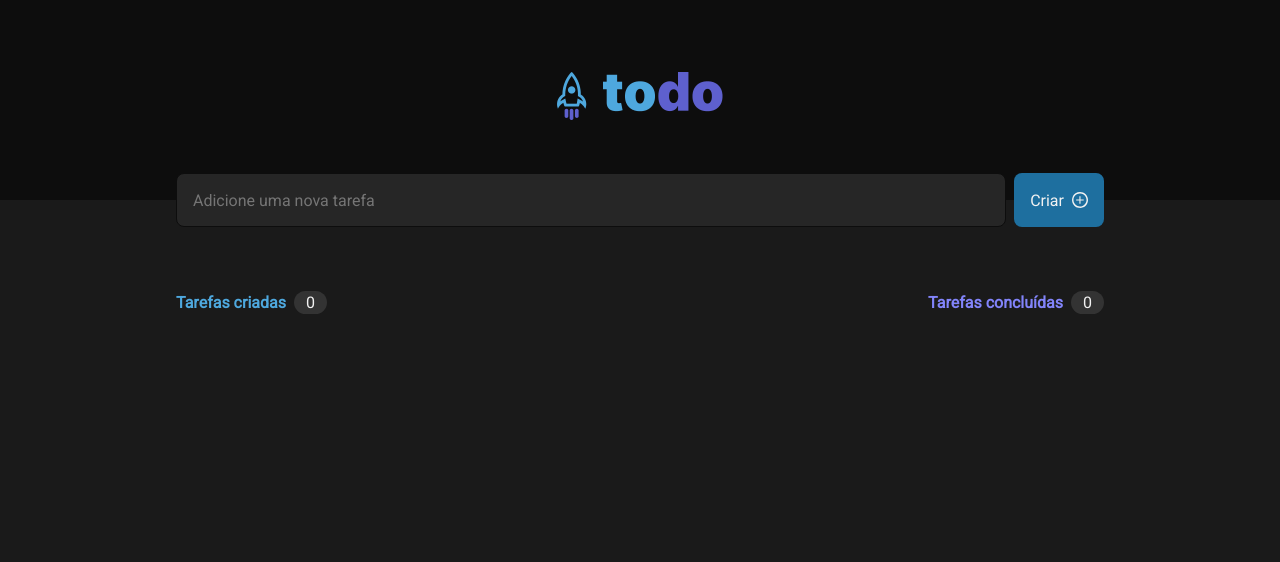
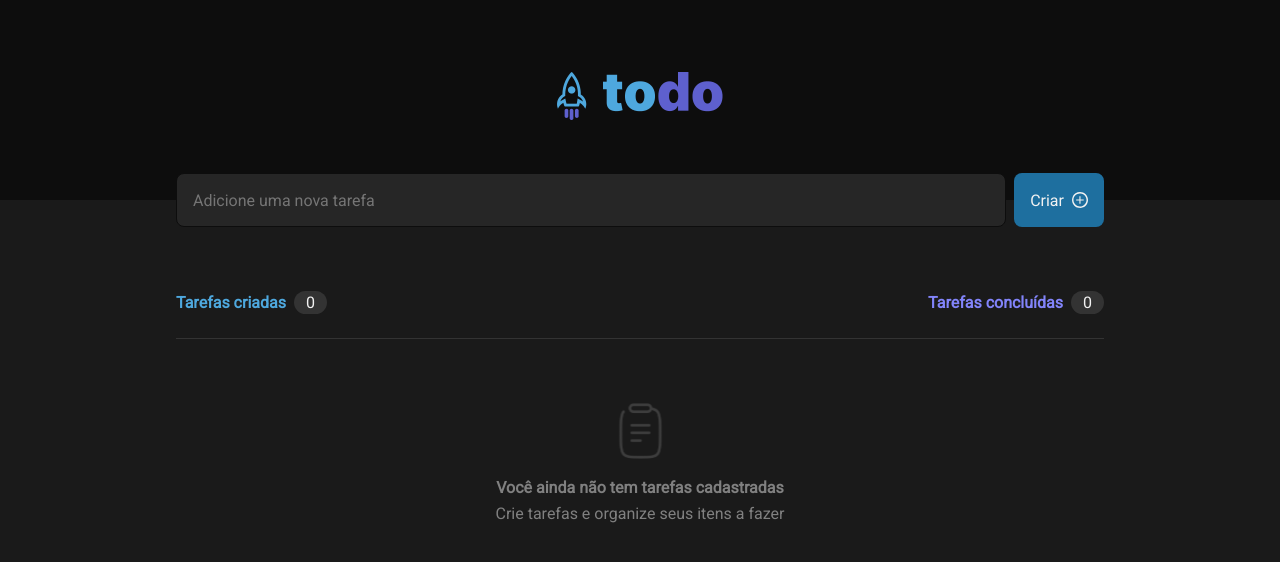
Before and after one commit to gabriel1g/todo-list, a React (Vite) app in the folder web/: page / in a window 1280 px wide. Shown: the top 562 px of the page. Built offline with nearby package versions, Linux system fonts and the light colour scheme.

Commit message:
componente de visualizar tarefas

```diff
--- /dev/null
+++ b/web/src/components/TaskCard/index.tsx
@@ -0,0 +1,26 @@
+import Check from '../../assets/svg/check.svg';
+import Trash from '../../assets/svg/trash.svg';
+import Uncheck from '../../assets/svg/uncheck.svg';
+import { TaskDTO } from '../../dtos/TaskDTO';
+import styles from './styles.module.css';
+
+type Props = {
+  onMarkTaskAsFinished: () => void;
+  onRemoveTask: () => void;
+};
+
+export function TaskCard({ taskDescription, finishedTask, onMarkTaskAsFinished, onRemoveTask }: Props & TaskDTO) {
+  return (
+    <div className={`${styles.task_card_box} ${finishedTask && styles.finished}`}>
+      <button className={styles.finished_task_button} onClick={onMarkTaskAsFinished}>
+        <img src={finishedTask ? Check : Uncheck} />
+      </button>
+
+      <p className={`${styles.task_description} ${finishedTask && styles.finished}`}>{taskDescription}</p>
+
+      <button className={styles.trash_button} onClick={onRemoveTask}>
+        <img src={Trash} />
+      </button>
+    </div>
+  );
+}
--- /dev/null
+++ b/web/src/components/TaskCard/styles.module.css
@@ -0,0 +1,40 @@
+.task_card_box {
+  padding: 1rem;
+  border: 1px solid var(--gray-400);
+  border-radius: 8px;
+  margin-bottom: 0.75rem;
+  background-color: var(--gray-500);
+  display: flex;
+  align-items: flex-start;
+  gap: 0.5rem;
+}
+
+.task_card_box.finished {
+  border-color: var(--gray-500);
+}
+
+.task_card_box .finished_task_button {
+  border: none;
+  background-color: transparent;
+  line-height: 0;
+}
+
+.task_card_box .task_description {
+  flex-grow: 1;
+}
+
+.task_description.finished {
+  color: var(--gray-300);
+  text-decoration: line-through;
+}
+
+.task_card_box .trash_button {
+  border: none;
+  margin: -0.5rem -0.5rem 0 0;
+  background-color: transparent;
+  line-height: 0;
+}
+
+.trash_button img {
+  height: 40px;
+}
--- a/web/src/global.css
+++ b/web/src/global.css
@@ -33,7 +33,3 @@ button {
   font-size: 1rem;
   font-weight: normal;
 }
-
-#root {
-  height: 100vh;
-}
--- a/web/src/screens/Home/index.tsx
+++ b/web/src/screens/Home/index.tsx
@@ -3,7 +3,9 @@ import { ChangeEvent, FormEvent, useState } from 'react';
 import Swal from 'sweetalert2';
 
 import Logo from '../../assets/images/logo.png';
+import Clipboard from '../../assets/svg/clipboard.svg';
 import Plus from '../../assets/svg/plus.svg';
+import { TaskCard } from '../../components/TaskCard';
 import { ViewNumberTasks } from '../../components/ViewNumberTasks';
 import { TaskDTO } from '../../dtos/TaskDTO';
 import styles from './styles.module.css';
@@ -44,6 +46,10 @@ export function Home() {
     }
   }
 
+  function handleMarkTaskAsFinished(taskDescription: string) {}
+
+  function handleRemoveTask(taskDescription: string) {}
+
   return (
     <div className={styles.container}>
       <header className={styles.header_box}>
@@ -59,7 +65,7 @@ export function Home() {
             type="text"
             value={taskDescription}
           />
-          <button>
+          <button className={styles.add_tasks_button}>
             Criar
             <img className={styles.plus_icon} src={Plus} />
           </button>
@@ -77,6 +83,26 @@ export function Home() {
             color="SECONDARY"
           />
         </div>
+
+        <div className={styles.tasks_view_box}>
+          {tasks.length > 0 ? (
+            tasks.map((task) => (
+              <TaskCard
+                key={task.taskDescription}
+                taskDescription={task.taskDescription}
+                finishedTask={task.finishedTask}
+                onMarkTaskAsFinished={() => handleMarkTaskAsFinished(task.taskDescription)}
+                onRemoveTask={() => handleRemoveTask(task.taskDescription)}
+              />
+            ))
+          ) : (
+            <div className={styles.empty_list_box}>
+              <img src={Clipboard} />
+              <p className={styles.empty_list_strong_text}>Você ainda não tem tarefas cadastradas</p>
+              <p className={styles.empty_list_normal_text}>Crie tarefas e organize seus itens a fazer</p>
+            </div>
+          )}
+        </div>
       </main>
     </div>
   );
--- a/web/src/screens/Home/styles.module.css
+++ b/web/src/screens/Home/styles.module.css
@@ -45,7 +45,7 @@
   border-color: var(--purple);
 }
 
-.form_add_tasks button {
+.form_add_tasks .add_tasks_button {
   padding: 1rem;
   border: none;
   border-radius: 8px;
@@ -62,3 +62,26 @@
   display: flex;
   justify-content: space-between;
 }
+
+.content_box .tasks_view_box {
+  width: 100%;
+}
+
+.tasks_view_box .empty_list_box {
+  padding-top: 4rem;
+  border-top: 1px solid var(--gray-400);
+  line-height: 1.6rem;
+  display: flex;
+  flex-direction: column;
+  align-items: center;
+}
+
+.empty_list_box .empty_list_strong_text {
+  margin-top: 1rem;
+  color: var(--gray-300);
+  font-weight: bold;
+}
+
+.empty_list_box .empty_list_normal_text {
+  color: var(--gray-300);
+}
```
Also changed, not shown: 2 other files (tests, documents, lock files or other folders).
